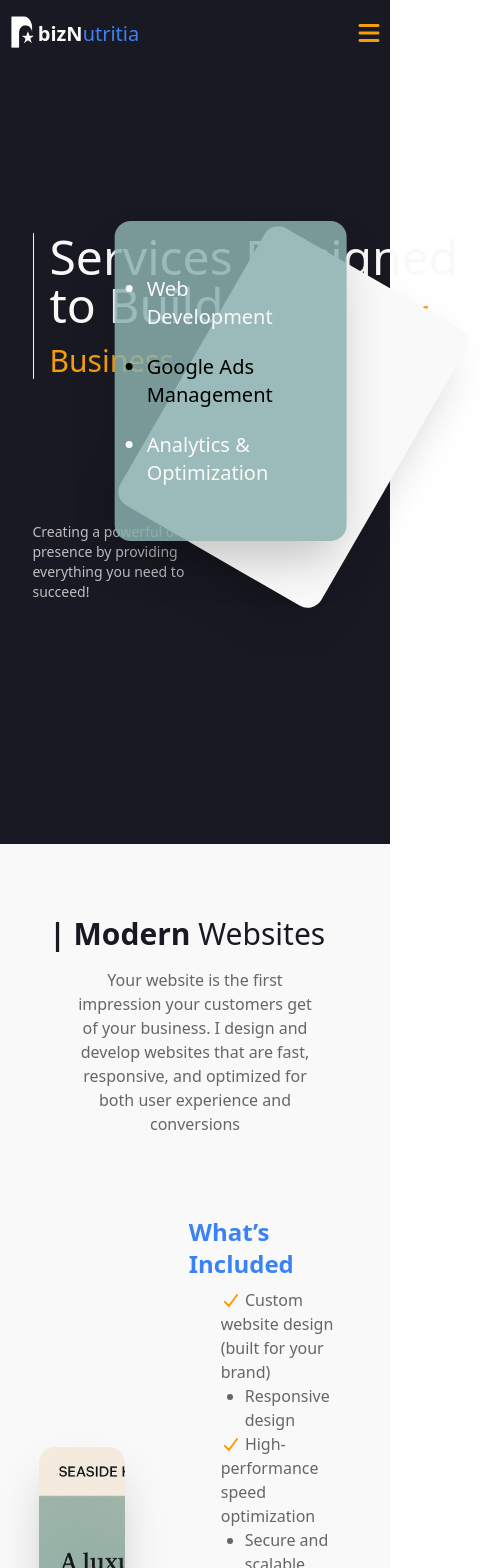
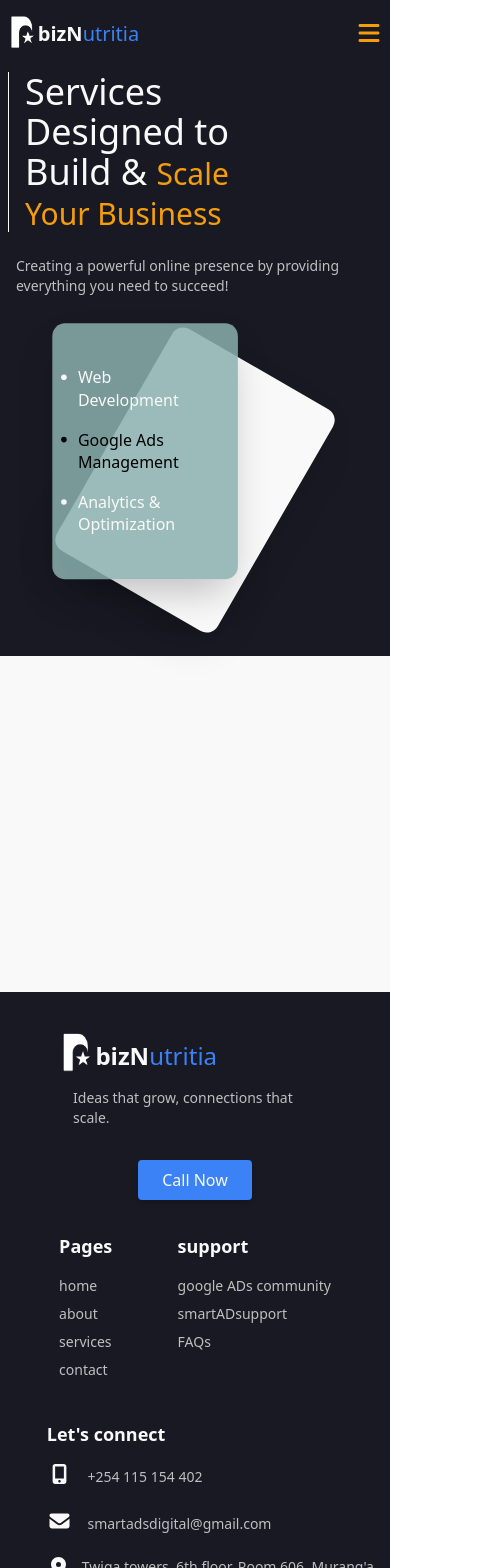
Before and after one commit to SmartMinds1/Portfolio, a React (Vite) app: page /services in a window 390 px wide. Shown: the top 1568 px of the page, 491 px wide, since content can reach past the window. Built offline with nearby package versions, Linux system fonts and the light colour scheme.

Commit message:
finished section one of the services page, responsive design

```diff
--- a/src/pages/Services.jsx
+++ b/src/pages/Services.jsx
@@ -8,19 +8,19 @@ const Services = () => {
     return(
         <div className="bg-background">
             {/* SECTION 1 */}
-            <div className="bg-primary h-[100vh] w-full">
+            <div className="bg-primary h-fit lg:h-[100vh] w-full pb-4">
                 {/* Header */}
                 <Header/>
-                <div className="w-full h-7/8 flex flex-row items-center justify-center flex-wrap">
-                    <div className="w-1/2 h-1/2 flex-col-start justify-between">
-                        <div className=" pl-4 border-l-1 border-background w-110">
-                            <p className="h-full text-5xl text-background">Services Designed to Build & <span className=" text-soft-alert headerSpan"> Scale Your Business </span></p>
+                <div className="sm:gap-8 w-full h-fit lg:mt-6 sm:mt-10 mt-6 md:h-[80vh] flex flex-col md:flex-row items-left md:items-center justify-center md:justify-start lg:justify-center flex-wrap">
+                    <div className="w-full md:w-1/2 mb-4 pl-2 lg:ml-0 h-1/2 flex-col-start justify-between">
+                        <div className=" pl-4 border-l-1 border-background w-[70%] md:w-[100%] md:max-w-110">
+                            <p className="h-full text-4xl md:text-5xl text-background sm:w-110 md:w-full">Services Designed to Build & <span className=" text-soft-alert headerSpan"> Scale Your Business </span></p>
                         </div>
-                        <p className="text-sm text-bg-dark">Creating a powerful online presence by providing everything you need to succeed!</p>
+                        <p className="text-sm text-bg-dark mt-4 w-{95%] lg:w-full p-2">Creating a powerful online presence by providing everything you need to succeed!</p>
                     </div>
 
-                    <div className=" w-1/3 h-full flex flex-row items-center justify-center">
-                        <div className="w-58 h-80 bg-background shadow-2xl rotate-30 rounded-2xl">
+                    <div className=" w-full md:w-1/3 h-full flex-row-center justify-center md:ml-4 lg:ml-0">
+                        <div className="scale-80 sm:scale-90 md:scale-none w-58 h-80 bg-background shadow-2xl rotate-30 rounded-2xl">
                             <div className="w-58 h-80 bg-[#89b0aed8] -rotate-30 -translate-x-18 rounded-2xl shadow-2xl p-4">
                                 <ul className="flex flex-col items-start justify-evenly h-full text-xl  list-disc p-4">
                                     <li className="text-background">Web Development</li>
@@ -36,7 +36,7 @@ const Services = () => {
         <br /><br /><br />
 
             {/*  SECTION 2 */}
-            <div className="w-[80vw] m-auto h-[100vh]">
+            <div className="hidden w-[80vw] m-auto h-[100vh]">
                 <div>
                     <p className="header">| Modern  <span className="headerSpan">Websites </span></p>
                     <p className="w-4/5 text-md m-auto mt-4 text-text-muted text-center">Your website is the first impression your customers get of your business. I design and develop websites that are fast, responsive, and optimized for both user experience and conversions</p>
@@ -74,7 +74,7 @@ const Services = () => {
         <br /><br /><br />
 
             {/*  SECTION 3 */}
-            <div className="w-full m-auto h-[100vh] p-4 pl-[20vh] pr-[20vh]">
+            <div className="hidden w-full m-auto h-[100vh] p-4 pl-[20vh] pr-[20vh]">
                 <div>
                     <p className="header">| Google Ads  <span className="headerSpan">Management </span></p>
                     <p className="w-4/5 text-md m-auto mt-4 text-text-muted text-center">I set up and manage Google Ads campaigns that attract the right people at the right time, ensuring every click has the potential to become a customer</p>
@@ -112,7 +112,7 @@ const Services = () => {
 
 
            {/*  SECTION 4 */}
-            <div className="w-[80vw] m-auto h-[100vh]">
+            <div className=" hidden w-[80vw] m-auto h-[100vh]">
                 <div>
                     <p className="header">| Analytics &  <span className="headerSpan">Optimization </span></p>
                     <p className="w-4/5 text-md m-auto mt-4 text-text-muted text-center">Your website is the first impression your customers get of your business. I design and develop websites that are fast, responsive, and optimized for both user experience and conversions</p>
```
